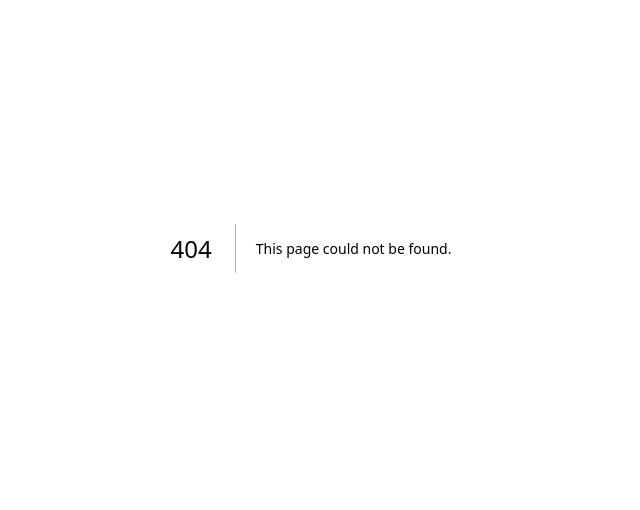
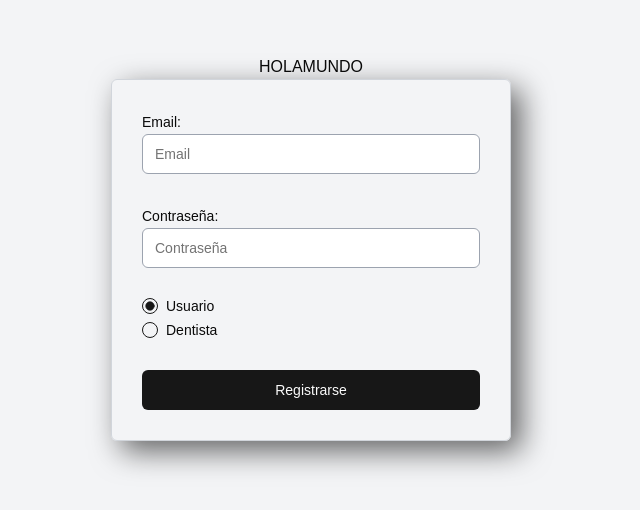
Before and after one commit to VictorMGCYT/Frontend-O, a Next.js app: page /Registrar in a window 1280 px wide. Before the commit this address had no page. Shown: the part 152-662 px from the top of the page, without its empty margins (329-969 px from the left). Built offline with nearby package versions, Linux system fonts and the light colour scheme; no server answers.

Commit message:
page registrar

```diff
--- a/package.json
+++ b/package.json
@@ -11,6 +11,7 @@
   "dependencies": {
     "@radix-ui/react-dialog": "^1.1.6",
     "@radix-ui/react-label": "^2.1.2",
+    "@radix-ui/react-radio-group": "^1.2.3",
     "@radix-ui/react-separator": "^1.1.2",
     "@radix-ui/react-slot": "^1.1.2",
     "@radix-ui/react-tooltip": "^1.1.8",
--- a/src/app/Login/Login.tsx
+++ b/src/app/Login/Login.tsx
@@ -13,7 +13,9 @@ export default function Login() {
     const [password, setPassword] = useState('');
 
     const url: string | undefined = process.env.NEXT_PUBLIC_API
-
+    const handleRegistrar = () => {
+        router.push('/Registrar')
+    };
 
     const handleLogin = () => {
 
@@ -81,6 +83,7 @@ export default function Login() {
                         onChange={(e) => setPassword(e.target.value)}
                     />
                     <Button onClick={handleLogin} className="w-full">Ingresar</Button>
+                    <Button onClick={handleRegistrar} className="w-full">Registrarse</Button>
                 </div>
             </div>
         </>
--- /dev/null
+++ b/src/app/Registrar/Registrar.tsx
@@ -0,0 +1,93 @@
+"use client";
+import { useState } from "react";
+import { useRouter } from "next/navigation";
+import { Input } from "@/components/ui/input";
+import { Label } from "@/components/ui/label";
+import { Button } from "@/components/ui/button";
+import Swal from "sweetalert2";
+import { RadioGroup, RadioGroupItem } from "@/components/ui/radio-group";
+
+export default function Registrar() {
+    const router = useRouter();
+    const [email, setEmail] = useState('');
+    const [password, setPassword] = useState('');
+    const [role, setRole] = useState('');
+    const url: string | undefined = process.env.NEXT_PUBLIC_API;
+
+    const handleRegistrar = () => {
+        const formData = new FormData();
+        formData.append('user_email', email);
+        formData.append('user_password', password);
+        formData.append('user_isActive', 'true');
+        formData.append('user_roles', role);
+
+        fetch(`${url}/auth/Create`, {
+            method: 'POST',
+            headers: {
+                'Accept': 'application/json'
+            },
+            body: formData
+        })
+        .then(response => {
+            if (!response.ok) {
+                throw new Error('Error la contraseña debe tener al menos una mayuscula, y un numero o punto');
+            } else {
+                return response.json();
+            }
+        })
+        .then(data => {
+            console.log(data);
+            sessionStorage.setItem('user_email', data.user_email);
+            router.push('/Login');
+        })
+        .catch(error => {
+            Swal.fire({
+                toast: true,
+                icon: 'error',
+                title: 'Error, Correo ya registrado',
+                position: 'bottom-start',
+                showConfirmButton: false,
+                timer: 3000,
+                timerProgressBar: true
+            });
+            console.log(error);
+        });
+    };
+
+    return (
+        <>
+            <div className="flex flex-col items-center justify-center h-screen bg-gray-100">
+                <h1>HOLAMUNDO</h1>
+                <div className="w-[300px] lg:w-[400px] border border-gray-300 p-[30px] rounded-md shadow-[10px_10px_30px_rgba(0,0,0,0.6)]">
+                    <Label htmlFor="email">Email:</Label>
+                    <Input
+                        className="mb-[30px] border-gray-400"
+                        type="email"
+                        id="email"
+                        placeholder="Email"
+                        onChange={(e) => setEmail(e.target.value)}
+                    />
+                    <Label htmlFor="password">Contraseña:</Label>
+                    <Input
+                        className="mb-[30px] border-gray-400"
+                        type="password"
+                        id="password"
+                        placeholder="Contraseña"
+                        onChange={(e) => setPassword(e.target.value)}
+                    />
+                    <RadioGroup defaultValue="Usuario" className="w-full my-4" onValueChange={setRole}>
+                        <div className="flex items-center space-x-2">
+                            <RadioGroupItem value="Usuario" id="Usuario" />
+                            <Label htmlFor="Usuario">Usuario</Label>
+                        </div>
+                        <div className="flex items-center space-x-2">
+                            <RadioGroupItem value="Dentista" id="Dentista" />
+                            <Label htmlFor="Dentista">Dentista</Label>
+                        </div>
+                    </RadioGroup>
+                    <Button onClick={handleRegistrar} className="w-full mt-4">Registrarse</Button>
+                </div>
+            </div>
+        </>
+    );
+}
--- /dev/null
+++ b/src/app/Registrar/page.tsx
@@ -0,0 +1,14 @@
+"use client";
+import Registrar from "./Registrar";
+
+export default function Home() {
+
+
+    return (
+
+        <>
+            <Registrar></Registrar>
+        </>
+
+    )
+}
--- /dev/null
+++ b/src/components/ui/radio-group.tsx
@@ -0,0 +1,44 @@
+"use client"
+
+import * as React from "react"
+import * as RadioGroupPrimitive from "@radix-ui/react-radio-group"
+import { Circle } from "lucide-react"
+
+import { cn } from "@/lib/utils"
+
+const RadioGroup = React.forwardRef<
+  React.ElementRef<typeof RadioGroupPrimitive.Root>,
+  React.ComponentPropsWithoutRef<typeof RadioGroupPrimitive.Root>
+>(({ className, ...props }, ref) => {
+  return (
+    <RadioGroupPrimitive.Root
+      className={cn("grid gap-2", className)}
+      {...props}
+      ref={ref}
+    />
+  )
+})
+RadioGroup.displayName = RadioGroupPrimitive.Root.displayName
+
+const RadioGroupItem = React.forwardRef<
+  React.ElementRef<typeof RadioGroupPrimitive.Item>,
+  React.ComponentPropsWithoutRef<typeof RadioGroupPrimitive.Item>
+>(({ className, ...props }, ref) => {
+  return (
+    <RadioGroupPrimitive.Item
+      ref={ref}
+      className={cn(
+        "aspect-square h-4 w-4 rounded-full border border-primary text-primary ring-offset-background focus:outline-none focus-visible:ring-2 focus-visible:ring-ring focus-visible:ring-offset-2 disabled:cursor-not-allowed disabled:opacity-50",
+        className
+      )}
+      {...props}
+    >
+      <RadioGroupPrimitive.Indicator className="flex items-center justify-center">
+        <Circle className="h-2.5 w-2.5 fill-current text-current" />
+      </RadioGroupPrimitive.Indicator>
+    </RadioGroupPrimitive.Item>
+  )
+})
+RadioGroupItem.displayName = RadioGroupPrimitive.Item.displayName
+
+export { RadioGroup, RadioGroupItem }
```
Also changed, not shown: 1 other file (tests, documents, lock files or other folders).
